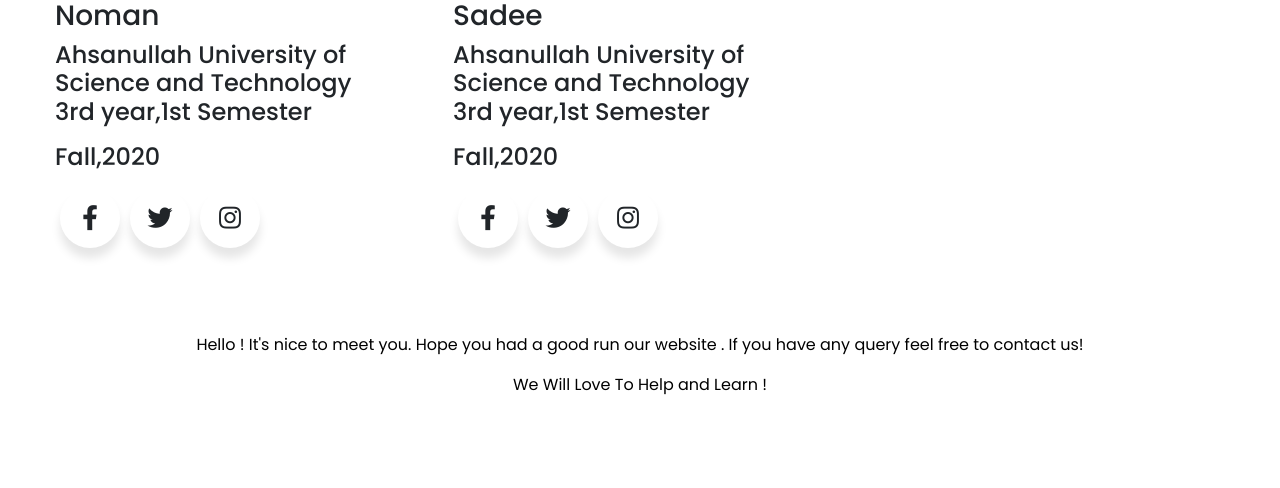
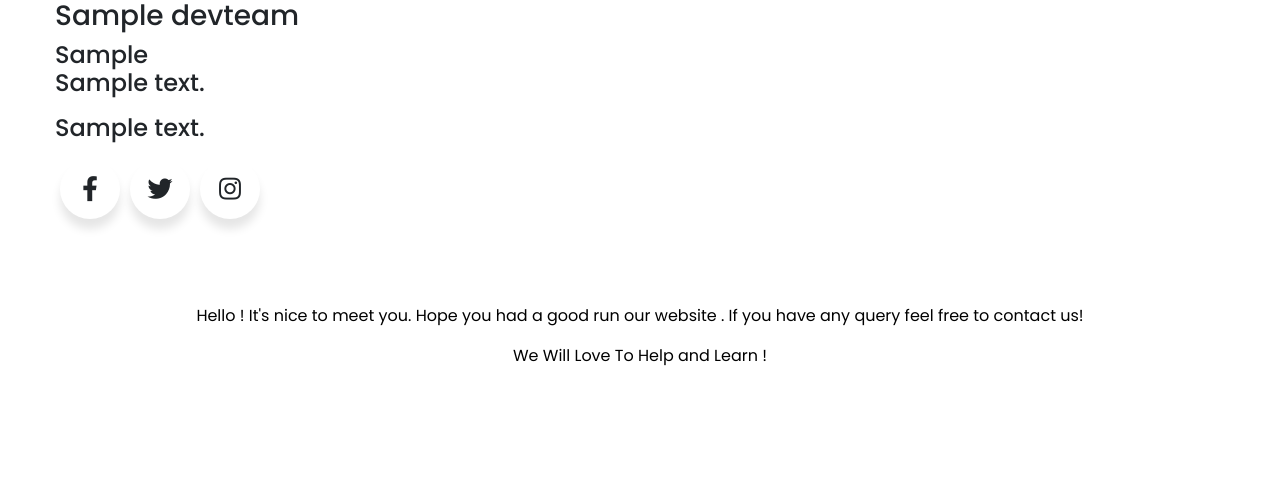
Before and after one commit to noman27/UCREATE_PHP, a PHP site: page /devTeam.php in a window 1280 px wide. Shown: the part 893-1381 px from the top of the page. After the commit the page ends 1259 px from the top, so only its background shows below. Run offline with PHP 8.4, Linux system fonts and the light colour scheme; tables that the repository leaves empty or names only in its code hold one stand-in row (values such as "Sample post").

Commit message:
Final touch

```diff
--- a/css/devTeamStyle.css
+++ b/css/devTeamStyle.css
@@ -36,18 +36,18 @@
 	color:black;
 }
 
-.grid6{
+.grid6 img{
 
-	background: url("../images/img2.png")no-repeat center;
+
 	margin-top: 100px;
 	height: 350px;
 	width: 350px;
 	background-size: cover;
 }
 
-.grid4{
+.grid4 img{
 
-	background: url("../images/noman2.jpg")no-repeat center;
+
 	margin-top: 100px;
 	height: 350px;
 	width: 350px;
--- a/devTeam.php
+++ b/devTeam.php
@@ -1,5 +1,12 @@
 <?php
 session_start();
+
+include 'connect.php';
+include 'function.php';
+
+	$devDetail=allDevGet($con);
+
+
 ?>
 <!DOCTYPE html>
 <html>
@@ -40,68 +47,47 @@ session_start();
 					</div>
 				</div>
 
-				<div class="col-md-4">
-					<div class="grid">
-                    <div class="our-team">
-						<div class="grid4">
+				<?php
+					while($row=mysqli_fetch_assoc($devDetail)){
+					echo "<div class='col-md-4'>
+					<div class='grid'>
+                    <div class='our-team'>
+						<div class='grid4'>
+							<img src='$row[pic]' alt=''>
 						</div>
-                        <h3 class="title">Noman</h3>
-						<h4 class="description">
-							Ahsanullah University of Science and Technology
-							<p>3rd year,1st Semester</p>
-							<p>Fall,2020</p></h4>
+                        <h3 class='title'>$row[name]</h3>
+						<h4 class='description'>
+							$row[workplace]
+							<p>$row[detailone]</p>
+							<p>$row[detailtwo]</p></h4>
 						<!--------------------------------------->
-                         <div class="wrapper">
-						<div class="button">
+                         <div class='wrapper'>
+						<div class='button'>
 
-						<div class="icon"><i class="fab fa-facebook-f"></i></div>
+						<div class='icon'><i class='fab fa-facebook-f'></i></div>
 						<span>Facebook</span>
 						</div>
-						<div class="button">
-						<div class="icon"><i class="fab fa-twitter"></i></div>
+						<div class='button'>
+						<div class='icon'><i class='fab fa-twitter'></i></div>
 						<span>Twitter</span>
 						</div>
-						<div class="button">
-						<div class="icon"><i class="fab fa-instagram"></i></div>
+						<div class='button'>
+						<div class='icon'><i class='fab fa-instagram'></i></div>
 						<span>Instagram</span>
 						</div>
 						</div>
                         </div>
 					</div>
-				</div>
+					</div>";
+					}
 
-				<div class="col-md-4">
-					<div class="our-team">
-						<div class="grid6">
-						</div>
-                        <h3 class="title">Sadee</h3>
-						<h4 class="description">
-							Ahsanullah University of Science and Technology
-							<p>3rd year,1st Semester</p>
-							<p>Fall,2020</p></h4>
-						<!------------------------------------------>
-                        <div class="wrapper">
-						<div class="button">
+				?>
 
-						<div class="icon"><i class="fab fa-facebook-f"></i></div>
-						<span>Facebook</span>
-						</div>
-						<div class="button">
-						<div class="icon"><i class="fab fa-twitter"></i></div>
-						<span>Twitter</span>
-						</div>
-						<div class="button">
-						<div class="icon"><i class="fab fa-instagram"></i></div>
-						<span>Instagram</span>
-						</div>
-						</div>
-
-                        </div>
-							</div>
 				<div class="Text">
 					<p>Hello ! It's nice to meet you. Hope you had a good run our website . If you have any query feel free to contact us! <p>
 					<p>We Will Love To Help and Learn !</p>
 				</div>
+
 			</div>
 		</div>
 	</div>
--- a/function.php
+++ b/function.php
@@ -245,3 +245,19 @@
 
    mysqli_stmt_close($stmt);
  }
+
+ function allDevGet($con){
+  $sql="SELECT * FROM devteam";
+  $stmt=mysqli_stmt_init($con);
+
+  if(!mysqli_stmt_prepare($stmt,$sql)){
+    header("location:../login.php?error=stmtfailed");
+    exit();
+  }
+
+  mysqli_stmt_execute($stmt);
+
+  $resultData=mysqli_stmt_get_result($stmt);
+  return $resultData;
+  mysqli_stmt_close($stmt);
+ }
```
Lines whose indentation alone changed are shown as unchanged.
